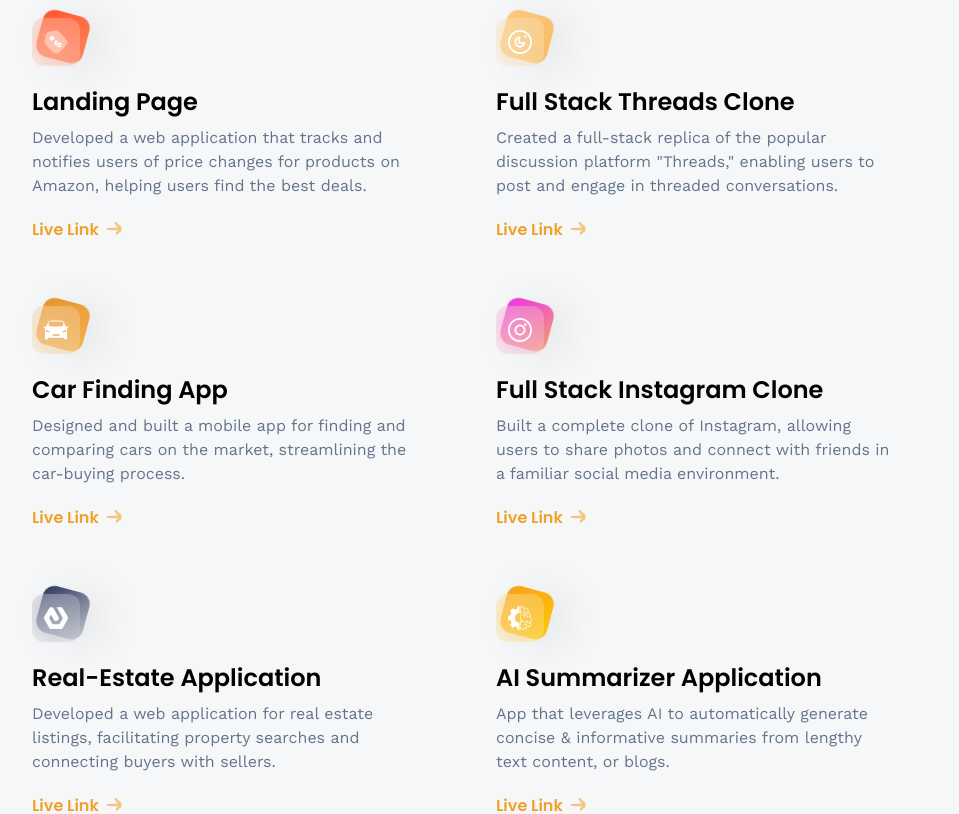
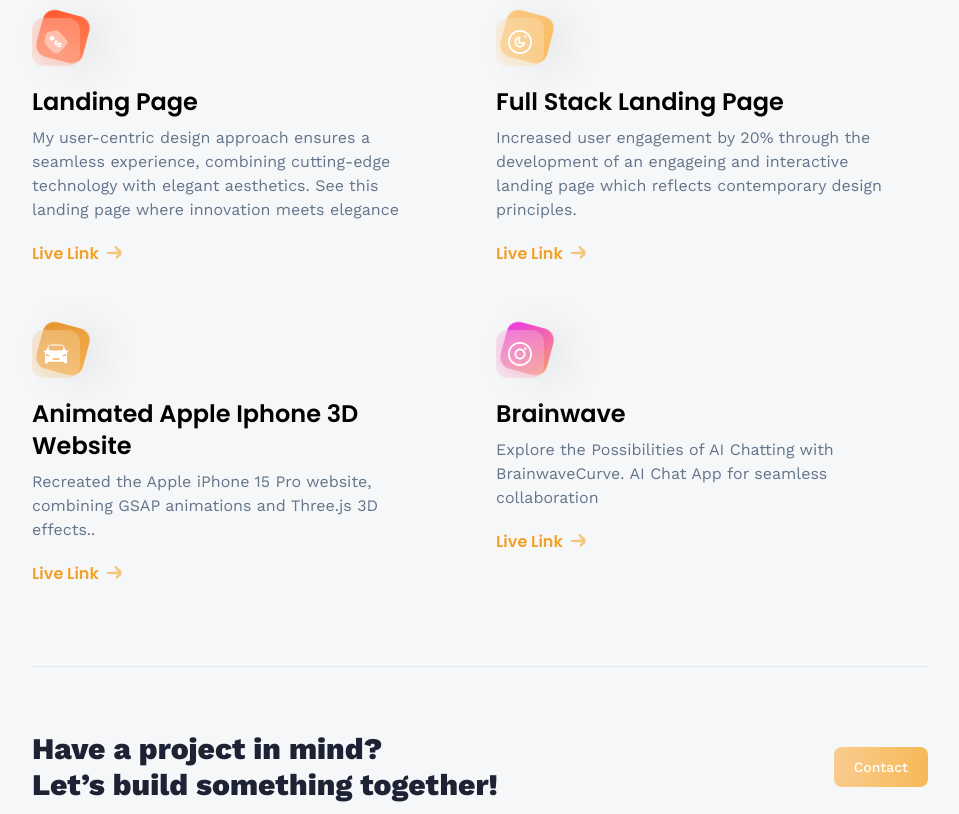
Before and after one commit to afovwe/3D_full_stack_portfolio, a React (Vite) app in the folder client/: page /projects in a window 1280 px wide. Shown: the part 340-1154 px from the top of the page, without its empty margins (160-1119 px from the left). Built offline with nearby package versions, Linux system fonts and the light colour scheme; no server answers.

Commit message:
projects edited

```diff
--- a/client/src/constants/index.js
+++ b/client/src/constants/index.js
@@ -200,44 +200,30 @@
         iconUrl: pricewise,
         theme: 'btn-back-red',
         name: 'Landing Page',
-        description: 'Developed a web application that tracks and notifies users of price changes for products on Amazon, helping users find the best deals.',
+        description: 'My user-centric design approach ensures a seamless experience, combining cutting-edge technology with elegant aesthetics.  See this landing page where innovation meets elegance',
         link: 'https://hoobank-zo98.onrender.com/',
 
     },
     {
         iconUrl: threads,
         theme: 'btn-back-green',
-        name: 'Full Stack Threads Clone',
-        description: 'Created a full-stack replica of the popular discussion platform "Threads," enabling users to post and engage in threaded conversations.',
+        name: 'Full Stack Landing Page',
+        description: 'Increased user engagement by 20% through the development of an engageing and interactive landing page which reflects contemporary design principles.',
         link: 'https://product-landing-page-8qc8.onrender.com/',
     },
     {
         iconUrl: car,
         theme: 'btn-back-blue',
-        name: 'Car Finding App',
-        description: 'Designed and built a mobile app for finding and comparing cars on the market, streamlining the car-buying process.',
+        name: 'Animated Apple Iphone 3D Website',
+        description: 'Recreated the Apple iPhone 15 Pro website, combining GSAP animations and Three.js 3D effects..',
         link: 'https://apple-clone-66wt.onrender.com/',
     },
+
     {
         iconUrl: snapgram,
         theme: 'btn-back-pink',
-        name: 'Full Stack Instagram Clone',
-        description: 'Built a complete clone of Instagram, allowing users to share photos and connect with friends in a familiar social media environment.',
-        link: 'https://omofovweakpadaka.vercel.app/',
-
-    },
-    {
-        iconUrl: estate,
-        theme: 'btn-back-black',
-        name: 'Real-Estate Application',
-        description: 'Developed a web application for real estate listings, facilitating property searches and connecting buyers with sellers.',
-        link: 'https://brainwave-y4a5.onrender.com/',
-    },
-    {
-        iconUrl: summiz,
-        theme: 'btn-back-yellow',
-        name: 'AI Summarizer Application',
-        description: 'App that leverages AI to automatically generate concise & informative summaries from lengthy text content, or blogs.',
+        name: 'Brainwave',
+        description: 'Explore the Possibilities of AI Chatting with BrainwaveCurve. AI Chat App for seamless collaboration',
         link: 'https://brainwave-y4a5.onrender.com/',
     }
 ];
```
